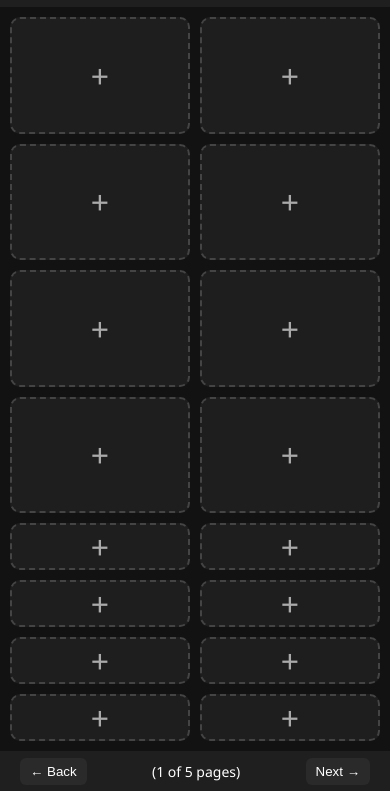
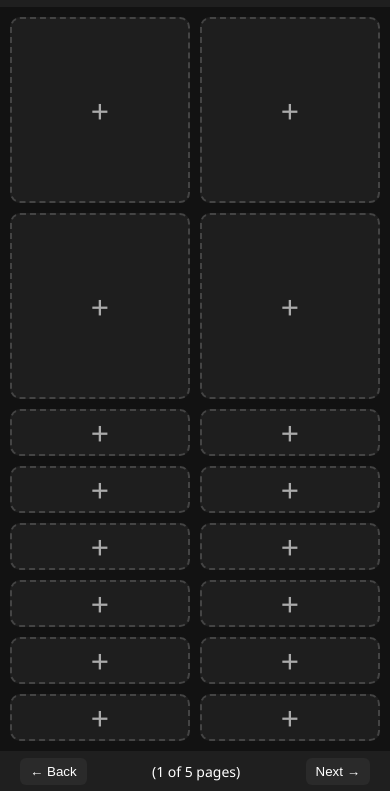
Before and after one commit to hareshio/iotechnology, a plain HTML site: page index.html in a window 390 px wide. Shown: the part 53-844 px from the top of the page. Drawn offline with Linux system fonts and the light colour scheme.

Commit message:
Update index.html

```diff
--- a/index.html
+++ b/index.html
@@ -171,7 +171,7 @@
     @media (max-width: 768px) {
       .grid {
         grid-template-columns: repeat(2, 1fr);
-        grid-template-rows: repeat(4, 1fr);
+        grid-template-rows: repeat(2, 1fr);
       }
     }
   </style>
```
